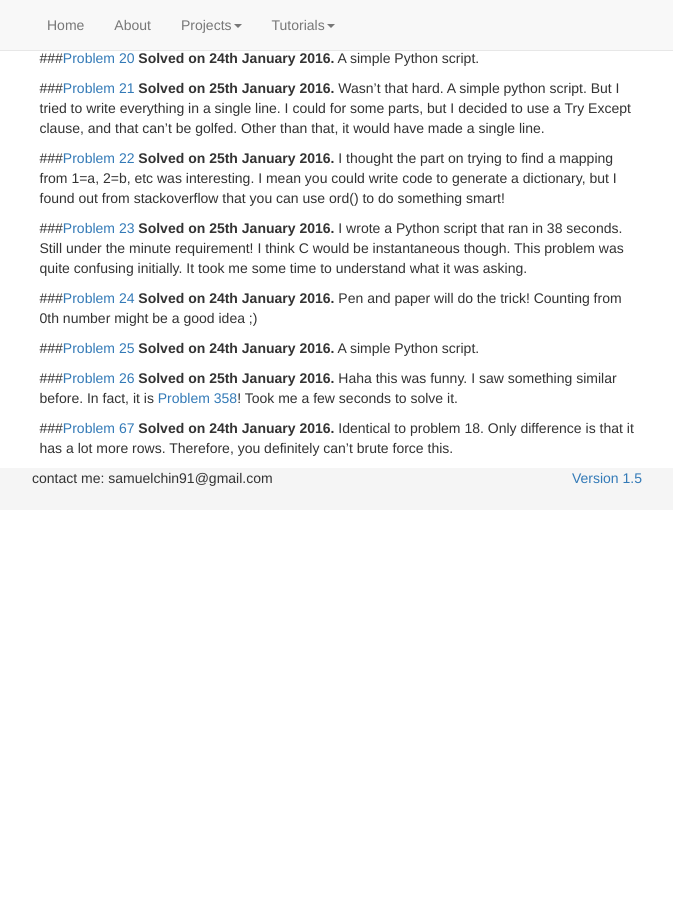
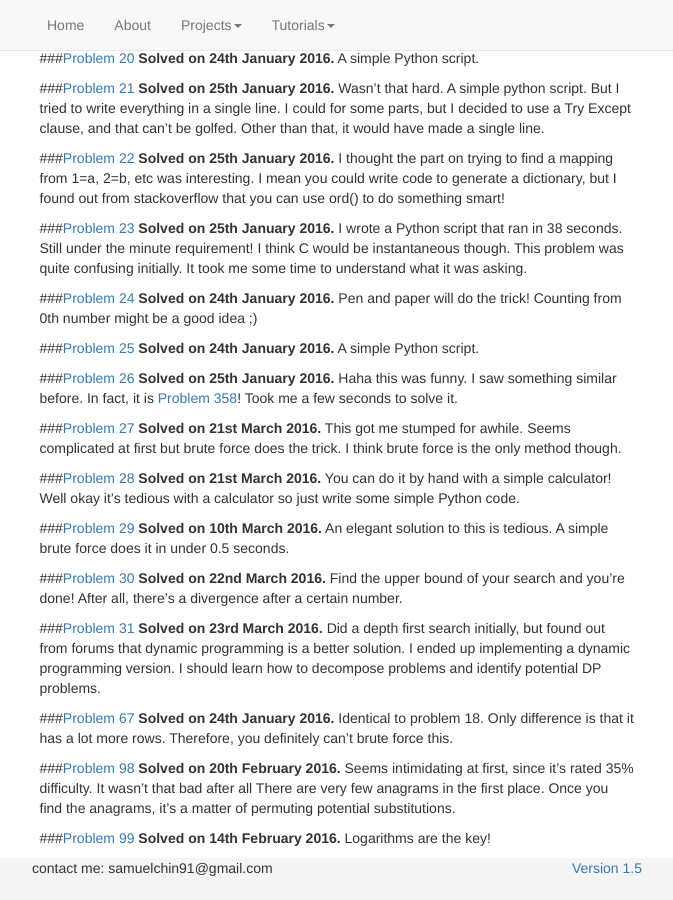
Before and after one commit to sspeng/jkschin.github.io, a Jekyll site: the page built from _posts/2016-01-24-project-euler-1-to-100.md, in a window 1280 px wide and 900 px high, scrolled down 452 px. Shown: the whole window, without its empty margins (303-976 px from the left). Built offline with Jekyll 4.4.1, drawn with Linux system fonts in a browser that asks for light colours; nearby versions of some CDN libraries; before the commit the page ends 962 px from its top, so only the background shows below that.

Commit message:
27, 28, 29, 30, 31, 98, 99 euler

```diff
--- a/_posts/2016-01-24-project-euler-1-to-100.md
+++ b/_posts/2016-01-24-project-euler-1-to-100.md
@@ -37,5 +37,26 @@
 ###<a href="https://projecteuler.net/problem=26">Problem 26</a>
 **Solved on 25th January 2016.** Haha this was funny. I saw something similar before. In fact, it is <a href="https://projecteuler.net/problem=358">Problem 358</a>! Took me a few seconds to solve it.
 
+###<a href="https://projecteuler.net/problem=27">Problem 27</a>
+**Solved on 21st March 2016.** This got me stumped for awhile. Seems complicated at first but brute force does the trick. I think brute force is the only method though.
+
+###<a href="https://projecteuler.net/problem=28">Problem 28</a>
+**Solved on 21st March 2016.** You can do it by hand with a simple calculator! Well okay it's tedious with a calculator so just write some simple Python code.
+
+###<a href="https://projecteuler.net/problem=29">Problem 29</a>
+**Solved on 10th March 2016.** An elegant solution to this is tedious. A simple brute force does it in under 0.5 seconds.
+
+###<a href="https://projecteuler.net/problem=30">Problem 30</a>
+**Solved on 22nd March 2016.** Find the upper bound of your search and you're done! After all, there's a divergence after a certain number.
+
+###<a href="https://projecteuler.net/problem=31">Problem 31</a>
+**Solved on 23rd March 2016.** Did a depth first search initially, but found out from forums that dynamic programming is a better solution. I ended up implementing a dynamic programming version. I should learn how to decompose problems and identify potential DP problems.
+
 ###<a href="https://projecteuler.net/problem=67">Problem 67</a>
 **Solved on 24th January 2016.** Identical to problem 18. Only difference is that it has a lot more rows. Therefore, you definitely can't brute force this.
+
+###<a href="https://projecteuler.net/problem=98">Problem 98</a>
+**Solved on 20th February 2016.** Seems intimidating at first, since it's rated 35% difficulty. It wasn't that bad after all There are very few anagrams in the first place. Once you find the anagrams, it's a matter of permuting potential substitutions.
+
+###<a href="https://projecteuler.net/problem=99">Problem 99</a>
+**Solved on 14th February 2016.** Logarithms are the key!
```
Also changed, not shown: euler/index.html (+7 -7 lines).
